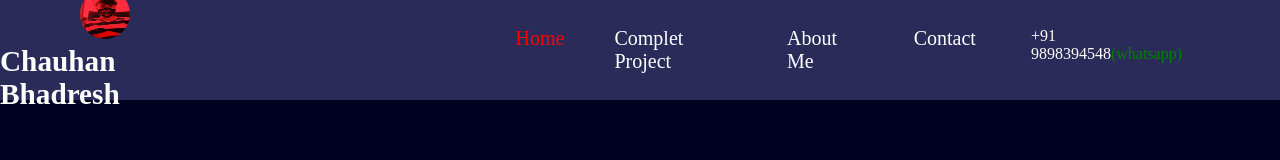
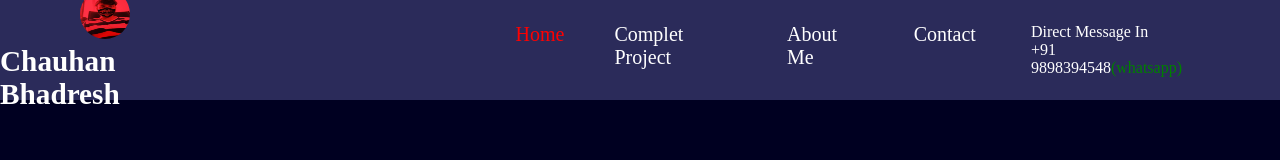
Before and after one commit to BVC57/My-Portfolio-Website, a plain HTML site: page index.html in a window 1280 px wide. Shown: the top 160 px of the page. Drawn offline with nearby package versions, Linux system fonts and the light colour scheme.

Commit message:
Update index.html

```diff
--- a/index.html
+++ b/index.html
@@ -389,6 +389,7 @@ border-radius: 50px;
                     <li><a href="aboutme.html" onclick="setActivePage(this)" >About Me</a></li>
                     <li><a href="contact.html" onclick="setActivePage(this)">Contact</a></li>
                     <div class="call">
+                        <p>Direct Message In</p>
                        <a href="https://api.whatsapp.com/send?phone=9898394548"> +91 9898394548<span>(whatsapp)</a></span>
                     </div>
                 </ul>
```
